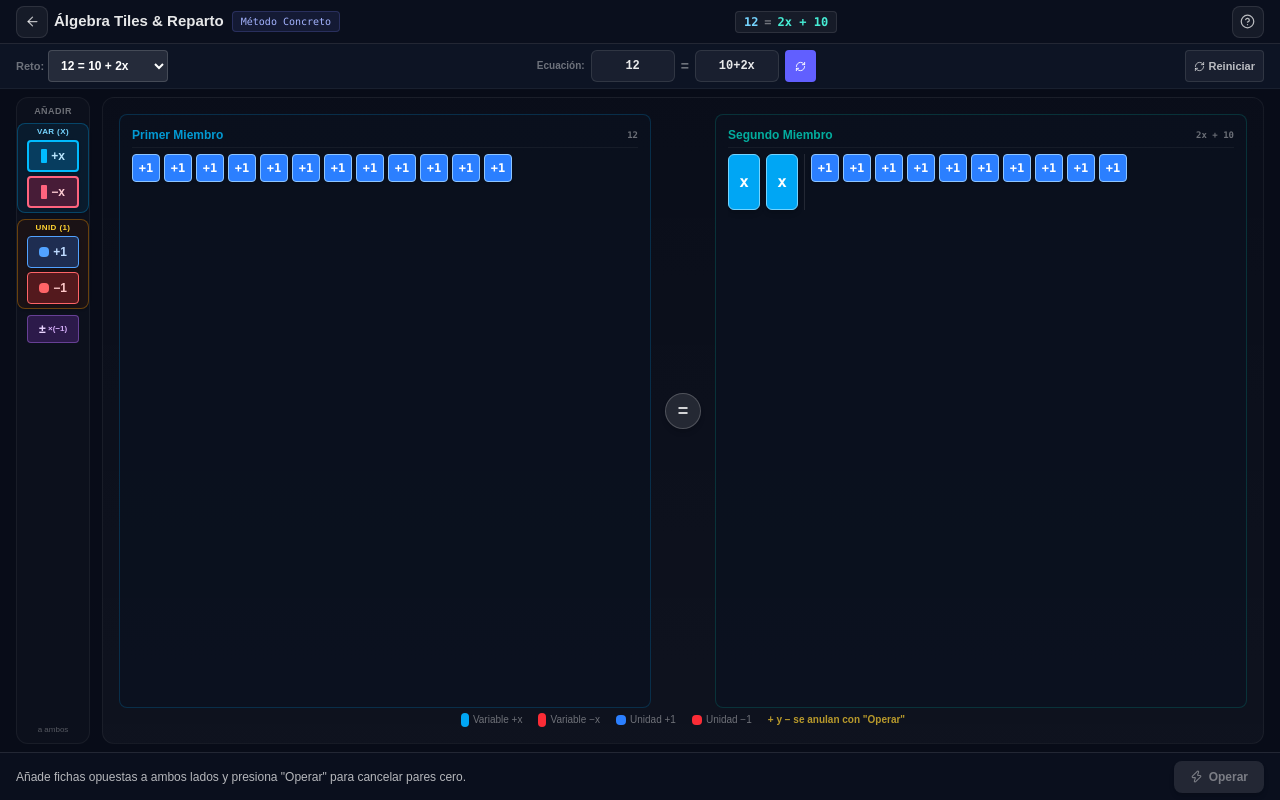
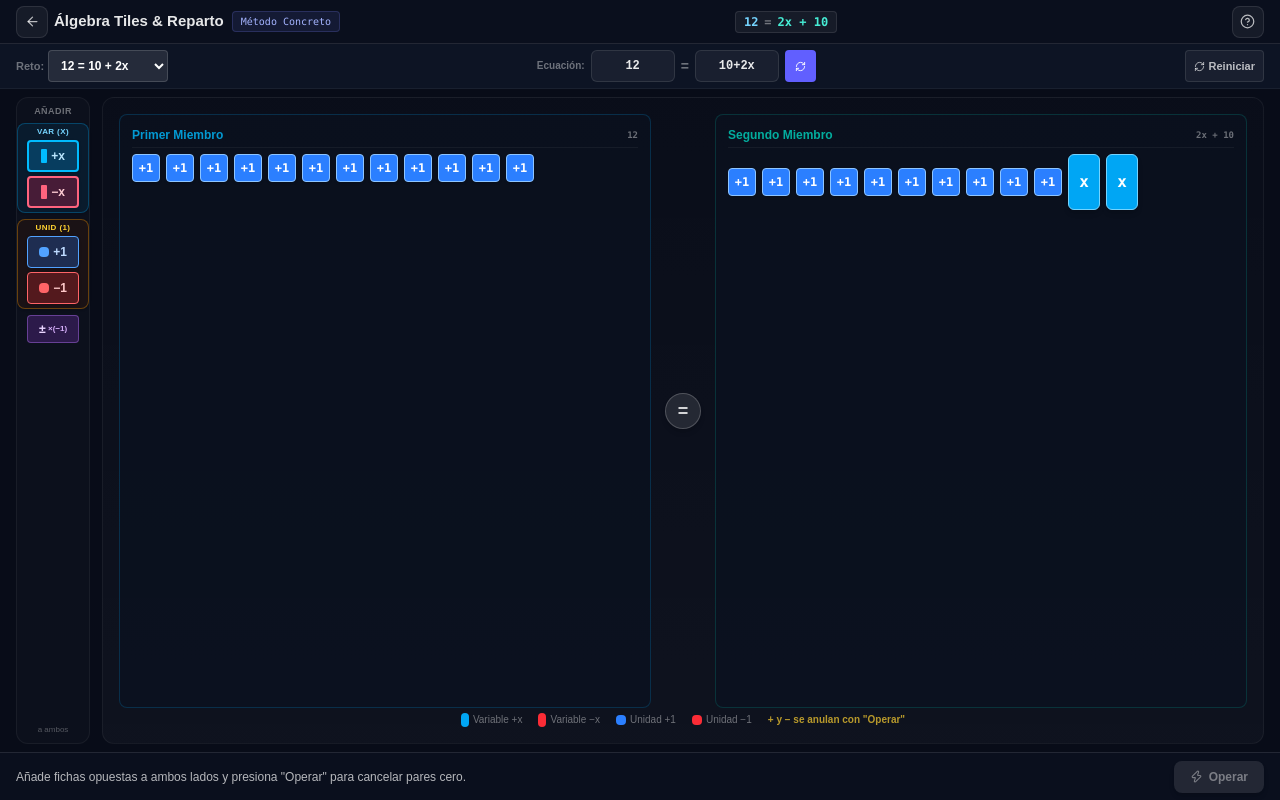
Before and after one commit to tucno21/matematica, a React (Vite) app: page /balanza-ecuacion in a window 1280 px wide. Built offline with nearby package versions, Linux system fonts and the light colour scheme.

Commit message:
fix(algeblocks): flujo continuo unificado de variables y unidades con adicion al final

```diff
--- a/src/views/AlgeblocksEcuacionView.tsx
+++ b/src/views/AlgeblocksEcuacionView.tsx
@@ -32,43 +32,46 @@ const KB_ROWS = [
   ['0', 'C', '✓'],
 ]
 
-function parseSideTerms(raw: string): { vars: number; units: number } {
+// Genera fichas respetando el orden secuencial de aparición en la expresión
+function createTilesFromExpr(raw: string, prefix: string): AlgeTerm[] {
   const clean = raw.replace(/\s+/g, '').replace(/−/g, '-').replace(/X/g, 'x')
-  if (!clean) return { vars: 0, units: 0 }
+  if (!clean) return []
   const matches = clean.match(/[+-]?[^+-]+/g) || []
-  let v = 0
-  let u = 0
-  for (const p of matches) {
+  const list: AlgeTerm[] = []
+
+  matches.forEach((p, termIdx) => {
     if (p.includes('x')) {
       let coeff = p.replace('x', '')
       if (coeff === '' || coeff === '+') coeff = '1'
       if (coeff === '-') coeff = '-1'
       const n = parseInt(coeff, 10)
-      if (!isNaN(n)) v += n
+      if (!isNaN(n) && n !== 0) {
+        const sign: 1 | -1 = n > 0 ? 1 : -1
+        const count = Math.min(Math.abs(n), 20)
+        for (let i = 0; i < count; i++) {
+          list.push({
+            id: `x-${prefix}-${termIdx}-${i}-${Date.now()}-${Math.random()}`,
+            type: 'x',
+            sign,
+          })
+        }
+      }
     } else {
       const n = parseInt(p, 10)
-      if (!isNaN(n)) u += n
+      if (!isNaN(n) && n !== 0) {
+        const sign: 1 | -1 = n > 0 ? 1 : -1
+        const count = Math.min(Math.abs(n), 36)
+        for (let i = 0; i < count; i++) {
+          list.push({
+            id: `u-${prefix}-${termIdx}-${i}-${Date.now()}-${Math.random()}`,
+            type: 'unit',
+            sign,
+          })
+        }
+      }
     }
-  }
-  return { vars: v, units: u }
-}
+  })
 
-function createTilesFromCounts(vars: number, units: number, prefix: string): AlgeTerm[] {
-  const list: AlgeTerm[] = []
-  if (vars !== 0) {
-    const varSign: 1 | -1 = vars > 0 ? 1 : -1
-    const varCount = Math.min(Math.abs(vars), 20)
-    for (let i = 0; i < varCount; i++) {
-      list.push({ id: `x-${prefix}-${i}-${Date.now()}-${Math.random()}`, type: 'x', sign: varSign })
-    }
-  }
-  if (units !== 0) {
-    const unitSign: 1 | -1 = units > 0 ? 1 : -1
-    const unitCount = Math.min(Math.abs(units), 36)
-    for (let i = 0; i < unitCount; i++) {
-      list.push({ id: `u-${prefix}-${i}-${Date.now()}-${Math.random()}`, type: 'unit', sign: unitSign })
-    }
-  }
   return list
 }
 
@@ -123,16 +126,14 @@ export default function AlgeblocksEcuacionView() {
   const [kbR, setKbR] = useState('10+2x')
   const [activeKb, setActiveKb] = useState<'left' | 'right' | null>(null)
 
-  // Estado del tapete
+  // Estado del tapete (continuo en orden secuencial)
   const [leftTiles, setLeftTiles] = useState<AlgeTerm[]>(() => {
     const parts = PRESETS[0].eq.split('=')
-    const pL = parseSideTerms(parts[0] || '')
-    return createTilesFromCounts(pL.vars, pL.units, 'L')
+    return createTilesFromExpr(parts[0] || '', 'L')
   })
   const [rightTiles, setRightTiles] = useState<AlgeTerm[]>(() => {
     const parts = PRESETS[0].eq.split('=')
-    const pR = parseSideTerms(parts[1] || '')
-    return createTilesFromCounts(pR.vars, pR.units, 'R')
+    return createTilesFromExpr(parts[1] || '', 'R')
   })
 
   // Historial para deshacer
@@ -142,21 +143,18 @@ export default function AlgeblocksEcuacionView() {
   const [cancelledIds, setCancelledIds] = useState<Set<string>>(new Set())
   const [fbMsg, setFbMsg] = useState('Añade fichas opuestas a ambos lados y presiona "Operar" para cancelar pares cero.')
 
-  // Cargar ecuación procesando ambos miembros
+  // Cargar ecuación procesando ambos miembros secuencialmente
   const handleLoadEquation = useCallback((raw: string, desc?: string) => {
     const parts = raw.split('=')
     const rawL = parts[0]?.trim() || '0'
     const rawR = parts.length > 1 ? parts.slice(1).join('=').trim() : '0'
 
-    const pL = parseSideTerms(rawL)
-    const pR = parseSideTerms(rawR)
-
     setIsDivided(false)
     setCancelledIds(new Set())
     setHistory([])
     setActiveKb(null)
-    setLeftTiles(createTilesFromCounts(pL.vars, pL.units, 'L'))
-    setRightTiles(createTilesFromCounts(pR.vars, pR.units, 'R'))
+    setLeftTiles(createTilesFromExpr(rawL, 'L'))
+    setRightTiles(createTilesFromExpr(rawR, 'R'))
     setFbMsg(desc || `Ecuación cargada: ${rawL} = ${rawR}`)
   }, [])
 
@@ -235,7 +233,7 @@ export default function AlgeblocksEcuacionView() {
     !isDivided &&
     !hasCancellablePairs
 
-  // Acción: Añadir ficha a ambos miembros (NO se elimina automáticamente)
+  // Acción: Añadir ficha a ambos miembros siempre al final como continuación (sin separar)
   const addTileToBoth = (type: 'x' | 'unit', sign: 1 | -1) => {
     if (isDivided) return
 
@@ -248,7 +246,7 @@ export default function AlgeblocksEcuacionView() {
     setRightTiles(prev => [...prev, { id: idR, type, sign }])
 
     const name = type === 'x' ? (sign > 0 ? '+x' : '−x') : (sign > 0 ? '+1' : '−1')
-    setFbMsg(`Se añadió ${name} a ambos miembros. Presiona "Operar" para cancelar pares cero.`)
+    setFbMsg(`Se añadió ${name} al final de ambos miembros. Presiona "Operar" para cancelar pares cero.`)
   }
 
   // Acción: Multiplicar ambos miembros por -1 (invertir signos)
@@ -327,6 +325,38 @@ export default function AlgeblocksEcuacionView() {
 
     setIsDivided(false)
     setFbMsg(`¡Ecuación resuelta con éxito! x = ${finalVal}`)
+  }
+
+  // Renderizado individual de ficha en flujo continuo (sin contenedores separados)
+  const renderTile = (t: AlgeTerm) => {
+    const isCancel = cancelledIds.has(t.id)
+    const isPos = t.sign > 0
+
+    if (t.type === 'x') {
+      return (
+        <div
+          key={t.id}
+          className={`w-7 lg:w-8 h-12 lg:h-14 rounded-md shadow-md flex items-center justify-center font-mono font-black text-xs sm:text-sm lg:text-base text-white select-none transition-all duration-500 shrink-0 ${
+            isPos ? 'bg-sky-500 border border-sky-300' : 'bg-red-500 border border-red-300'
+          } ${isCancel ? 'scale-0 opacity-0 rotate-45 ring-2 ring-amber-400' : 'scale-100 opacity-100'}`}
+          title={isPos ? 'Variable +x' : 'Variable −x'}
+        >
+          {isPos ? 'x' : '−x'}
+        </div>
+      )
+    }
+
+    return (
+      <div
+        key={t.id}
+        className={`w-6 h-6 lg:w-7 lg:h-7 rounded flex items-center justify-center font-mono font-bold text-[10px] sm:text-[11px] lg:text-xs text-white shadow-sm transition-all duration-500 shrink-0 ${
+          isPos ? 'bg-blue-500 border border-blue-300' : 'bg-red-500 border border-red-300'
+        } ${isCancel ? 'scale-0 opacity-0 rotate-45 ring-2 ring-amber-400' : 'scale-100 opacity-100'}`}
+        title={isPos ? 'Unidad +1' : 'Unidad −1'}
+      >
+        {isPos ? '+1' : '−1'}
+      </div>
+    )
   }
 
   return (
@@ -628,40 +658,9 @@ export default function AlgeblocksEcuacionView() {
               </div>
 
               {!isDivided ? (
-                <div className="flex-1 min-h-0 flex flex-wrap content-start gap-1.5 overflow-y-auto pr-0.5">
-                  {/* Fichas Variables (x y −x): altura doble de las unidades y ancho ligeramente mayor */}
-                  {leftTiles.filter(t => t.type === 'x').map(t => {
-                    const isCancel = cancelledIds.has(t.id)
-                    const isPos = t.sign > 0
-                    return (
-                      <div
-                        key={t.id}
-                        className={`w-7 lg:w-8 h-12 lg:h-14 rounded-md shadow-md flex items-center justify-center font-mono font-black text-xs sm:text-sm lg:text-base text-white select-none transition-all duration-500 ${
-                          isPos ? 'bg-sky-500 border border-sky-300' : 'bg-red-500 border border-red-300'
-                        } ${isCancel ? 'scale-0 opacity-0 rotate-45 ring-2 ring-amber-400' : 'scale-100 opacity-100'}`}
-                      >
-                        {isPos ? 'x' : '−x'}
-                      </div>
-                    )
-                  })}
-
-                  {/* Fichas de Unidades (+1 y −1): cuadradas h-6 (24px) / lg:h-7 (28px) */}
-                  <div className={`flex flex-wrap gap-1 items-start ${leftTiles.some(t => t.type === 'x') ? 'pl-1.5 border-l border-white/10' : ''}`}>
-                    {leftTiles.filter(t => t.type === 'unit').map(t => {
-                      const isCancel = cancelledIds.has(t.id)
-                      const isPos = t.sign > 0
-                      return (
-                        <div
-                          key={t.id}
-                          className={`w-6 h-6 lg:w-7 lg:h-7 rounded flex items-center justify-center font-mono font-bold text-[10px] sm:text-[11px] lg:text-xs text-white shadow-sm transition-all duration-500 ${
-                            isPos ? 'bg-blue-500 border border-blue-300' : 'bg-red-500 border border-red-300'
-                          } ${isCancel ? 'scale-0 opacity-0 rotate-45 ring-2 ring-amber-400' : 'scale-100 opacity-100'}`}
-                        >
-                          {isPos ? '+1' : '−1'}
-                        </div>
-                      )
-                    })}
-                  </div>
+                /* Flujo continuo: todas las fichas en orden secuencial sin separadores ni quiebres forzados */
+                <div className="flex-1 min-h-0 flex flex-wrap content-start items-center gap-1.5 overflow-y-auto pr-0.5">
+                  {leftTiles.map(renderTile)}
                 </div>
               ) : (
                 /* Modo Reparto en 1° Miembro */
@@ -718,40 +717,9 @@ export default function AlgeblocksEcuacionView() {
               </div>
 
               {!isDivided ? (
-                <div className="flex-1 min-h-0 flex flex-wrap content-start gap-1.5 overflow-y-auto pr-0.5">
-                  {/* Fichas Variables (x y −x): altura doble de las unidades y ancho ligeramente mayor */}
-                  {rightTiles.filter(t => t.type === 'x').map(t => {
-                    const isCancel = cancelledIds.has(t.id)
-                    const isPos = t.sign > 0
-                    return (
-                      <div
-                        key={t.id}
-                        className={`w-7 lg:w-8 h-12 lg:h-14 rounded-md shadow-md flex items-center justify-center font-mono font-black text-xs sm:text-sm lg:text-base text-white select-none transition-all duration-500 ${
-                          isPos ? 'bg-sky-500 border border-sky-300' : 'bg-red-500 border border-red-300'
-                        } ${isCancel ? 'scale-0 opacity-0 rotate-45 ring-2 ring-amber-400' : 'scale-100 opacity-100'}`}
-                      >
-                        {isPos ? 'x' : '−x'}
-                      </div>
-                    )
-                  })}
-
-                  {/* Fichas de Unidades (+1 y −1): cuadradas h-6 (24px) / lg:h-7 (28px) */}
-                  <div className={`flex flex-wrap gap-1 items-start ${rightTiles.some(t => t.type === 'x') ? 'pl-1.5 border-l border-white/10' : ''}`}>
-                    {rightTiles.filter(t => t.type === 'unit').map(t => {
-                      const isCancel = cancelledIds.has(t.id)
-                      const isPos = t.sign > 0
-                      return (
-                        <div
-                          key={t.id}
-                          className={`w-6 h-6 lg:w-7 lg:h-7 rounded flex items-center justify-center font-mono font-bold text-[10px] sm:text-[11px] lg:text-xs text-white shadow-sm transition-all duration-500 ${
-                            isPos ? 'bg-blue-500 border border-blue-300' : 'bg-red-500 border border-red-300'
-                          } ${isCancel ? 'scale-0 opacity-0 rotate-45 ring-2 ring-amber-400' : 'scale-100 opacity-100'}`}
-                        >
-                          {isPos ? '+1' : '−1'}
-                        </div>
-                      )
-                    })}
-                  </div>
+                /* Flujo continuo: todas las fichas en orden secuencial sin separadores ni quiebres forzados */
+                <div className="flex-1 min-h-0 flex flex-wrap content-start items-center gap-1.5 overflow-y-auto pr-0.5">
+                  {rightTiles.map(renderTile)}
                 </div>
               ) : (
                 /* Modo Reparto en 2° Miembro */
@@ -872,7 +840,7 @@ export default function AlgeblocksEcuacionView() {
             <strong className="text-white">Teclado virtual para editar</strong>: Toca la casilla del primer o segundo miembro para abrir el teclado virtual interactivo e ingresar números, operaciones y variables (ej. <span className="font-mono text-sky-300">12</span> = <span className="font-mono text-teal-300">10 + 2x</span> o <span className="font-mono text-sky-300">5 - 3x</span> = <span className="font-mono text-teal-300">2x - 10</span>) y pulsa <strong className="text-emerald-400">✓</strong> o <strong className="text-indigo-400">Cargar</strong>.
           </li>
           <li>
-            <strong className="text-white">Añadir fichas a ambos lados</strong>: Usa los paneles laterales diferenciados: el recuadro superior <strong className="text-sky-300">Var (x)</strong> para barras (+x, −x) y el recuadro inferior <strong className="text-amber-300">Unid (1)</strong> para cuadritos (+1, −1). Las fichas no desaparecen de inmediato para que veas los pares opuestos conviviendo.
+            <strong className="text-white">Añadir fichas a ambos lados</strong>: Usa los paneles laterales diferenciados: el recuadro superior <strong className="text-sky-300">Var (x)</strong> para barras (+x, −x) y el recuadro inferior <strong className="text-amber-300">Unid (1)</strong> para cuadritos (+1, −1). Las nuevas fichas se colocan de forma continua al final de cada miembro.
           </li>
           <li>
             <strong className="text-white">Botón Operar</strong>: Cuando tengas fichas opuestas (como $+1$ con $-1$ o $+x$ con $-x$) en cualquier miembro, presiona <strong className="text-amber-400">Operar</strong> para cancelarlas y eliminarlas simultáneamente.
```
